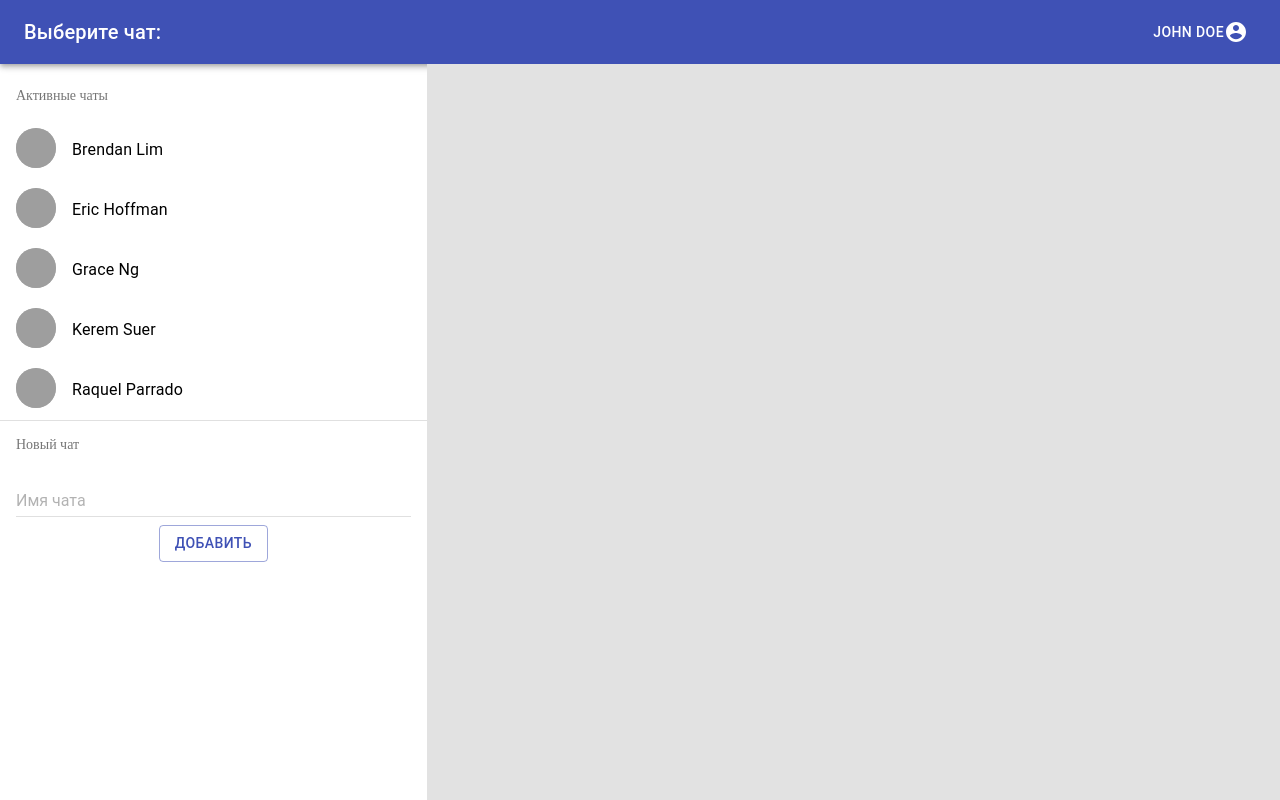
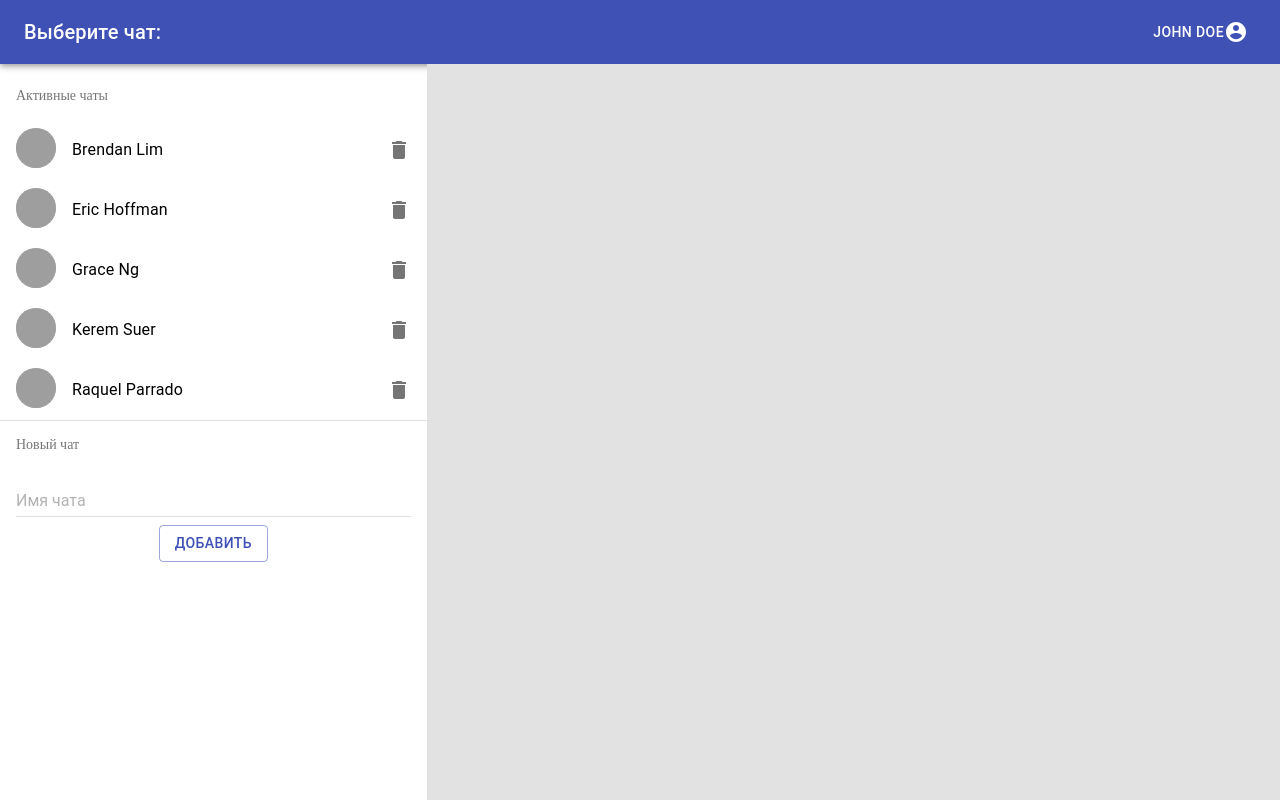
Before and after one commit to gb-courses-28486a7201cc086f/react-base, a React app: page / in a window 1280 px wide. Built offline with nearby package versions, Linux system fonts and the light colour scheme; grey boxes are pictures that could not be loaded.

Commit message:
implemented delete chat with it's messages feature

```diff
--- a/src/components/ChatList.jsx
+++ b/src/components/ChatList.jsx
@@ -2,74 +2,29 @@ import React, { useState, useEffect } from "react";
 import { bindActionCreators } from "redux";
 import connect from  "react-redux/es/connect/connect";
 import { push } from "connected-react-router";
-import { Link } from 'react-router-dom';
 import { TextField } from 'material-ui';
-import { styled } from '@material-ui/core/styles';
-import Avatar from 'material-ui/Avatar';
 import List from '@material-ui/core/List';
 import Divider from '@material-ui/core/Divider';
 import ListItem from '@material-ui/core/ListItem';
-import ListItemAvatar from '@material-ui/core/ListItemAvatar';
-import ListItemText from '@material-ui/core/ListItemText';
 import Subheader from 'material-ui/Subheader';
 import Button from '@material-ui/core/Button';
 
-import { addChat } from "../store/actions/chat";
+import ChatListItem from "./ChatListItem";
+import { addChat, delChat } from "../store/actions/chat";
 import { blinkChat } from "../store/actions/navi";
 
 const blinkTimeout = 200; //milliseconds
-
-const BlinkListItem = styled(ListItem)({
-    background: 'linear-gradient(45deg, #FE6B8B 30%, #FF8E53 90%)',
-});
-
-function makeChatList(titlesMap, currentChat, blinkChat, handleNavigate) {
-    const makeListItem = (chat, idx) => {
-        const chatTitle = titlesMap[chat];
-        const itemContent = (<>
-                <ListItemAvatar>
-                    <Avatar src={`https://picsum.photos/seed/${idx}/200`} />
-                </ListItemAvatar>
-                <ListItemText primary={chatTitle}/>
-        </>);
-
-        if (chat === blinkChat) {
-            return (
-                <BlinkListItem
-                    button
-                    selected={chat === currentChat}
-                    onClick={() => handleNavigate(chat)}
-                    key={`chat_${idx}`}
-                    >
-                    {itemContent}
-                </BlinkListItem>
-            );
-        }
-
-        return (
-            <ListItem
-                button
-                selected={chat === currentChat}
-                onClick={() => handleNavigate(chat)}
-                key={`chat_${idx}`}
-                >
-                {itemContent}
-            </ListItem>
-        );
-    }
-
-    return Object.keys(titlesMap).map((chat, idx) => makeListItem(chat, idx));
-}
 
 /**
  * Displays chats list panel
  *
  * @param {Object} props Component properties object
  * @param {string} props.chats (redux) Object which contains chats data
- * @param {Object} props.chatsBase (redux) Base URI path for chats
+ * @param {string} props.chatsBase (redux) Base URI path for chats
  * @param {string} props.currentChatId (redux) ID of selected chat
  * @param {string} props.blinkChatId (redux) ID of chat which has some event occurred
  * @param {function(string)} props.addChat (redux action) Callback for new chat adding
+ * @param {function(string)} props.delChat (redux action) Callback for chat deleting
  * @param {function(string)} props.blinkChat (redux action) Callback for chat highlighting
  * @param {function(string)} props.push (redux action) Callback for switch route
  */
@@ -106,21 +61,32 @@ const ChatList = (props) => {
         setText("");
     }
 
-    function handleNavigate(link) {
-        props.push(link);
+    function handleNavigate(chatId) {
+        props.push(getChatPath(chatId));
     }
 
-    const currentChatPath = getChatPath(props.currentChatId);
-    const blinkChatPath = getChatPath(props.blinkChatId);
-    const chatPathtoTitles = {};
-    for (let item of props.chats) {
-        chatPathtoTitles[getChatPath(item.chatId)] = item.title;
+    function handleDelete(chatId) {
+        props.delChat(chatId);
     }
+
+    const listItems = props.chats.map((chat) => {
+        return (
+            <ChatListItem
+                chat={chat}
+                selected={chat.chatId === props.currentChatId}
+                highlighted={chat.chatId === props.blinkChatId? true : false}
+                handleNavigate={handleNavigate}
+                handleDelete={handleDelete}
+                key={`chat_${chat.chatId}`}
+                >
+            </ChatListItem>
+        );
+    });
 
     return (
         <List>
             <Subheader>Активные чаты</Subheader>
-            { makeChatList(chatPathtoTitles, currentChatPath, blinkChatPath, handleNavigate) }
+            { listItems }
             <Divider/>
             <Subheader>Новый чат</Subheader>
             <ListItem style={{flexDirection: "column"}}>
@@ -149,6 +115,6 @@ const mapStateToProps = ({chatReducer, naviReducer}) => ({
     blinkChatId: naviReducer.blinkChatId, // blink chat events
 });
 
-const mapDispatchToProps = dispatch => bindActionCreators({addChat, blinkChat, push}, dispatch);
+const mapDispatchToProps = dispatch => bindActionCreators({addChat, delChat, blinkChat, push}, dispatch);
 
 export default connect(mapStateToProps, mapDispatchToProps)(ChatList);
--- /dev/null
+++ b/src/components/ChatListItem.jsx
@@ -0,0 +1,67 @@
+import React from "react";
+import { styled } from '@material-ui/core/styles';
+import Avatar from 'material-ui/Avatar';
+import ListItem from '@material-ui/core/ListItem';
+import ListItemAvatar from '@material-ui/core/ListItemAvatar';
+import ListItemText from '@material-ui/core/ListItemText';
+import ListItemSecondaryAction from "@material-ui/core/ListItemSecondaryAction";
+import IconButton from "@material-ui/core/IconButton";
+import DeleteIcon from "@material-ui/icons/Delete";
+
+const HighlightListItem = styled(ListItem)({
+    background: 'linear-gradient(45deg, #FE6B8B 30%, #FF8E53 90%)',
+});
+
+/**
+ * Item of chat list
+ *
+ * @param {Object} props Component properties object
+ * @param {Object} props.chat Current chat (contains chatId, title)
+ * @param {boolean} props.selected Is current chat selected
+ * @param {boolean} props.highlighted Is current chat highlighted
+ * @param {function(string)} props.handleNavigate Callback for item click
+ * @param {function(string)} props.handleDelete Callback for item delete button click
+ */
+const ChatListItem = (props) => {
+
+    const itemContent = (<>
+            <ListItemAvatar>
+                <Avatar src={`https://picsum.photos/seed/${props.chat.chatId}/200`} />
+            </ListItemAvatar>
+            <ListItemText primary={props.chat.title}/>
+            <ListItemSecondaryAction>
+                <IconButton
+                    edge="end"
+                    aria-label="delete"
+                    onClick={() => props.handleDelete(props.chat.chatId)}
+                    >
+                    <DeleteIcon />
+                </IconButton>
+            </ListItemSecondaryAction>
+    </>);
+
+    if (props.highlighted) {
+        return (
+            <HighlightListItem
+                button
+                selected={props.selected}
+                onClick={() => props.handleNavigate(props.chat.chatId)}
+                >
+                {itemContent}
+            </HighlightListItem>
+        );
+    }
+
+    return (
+        <ListItem
+            button
+            selected={props.selected}
+            onClick={() => props.handleNavigate(props.chat.chatId)}
+            >
+            {itemContent}
+        </ListItem>
+    );
+
+}
+
+export default ChatListItem;
--- a/src/store/actions/chat.js
+++ b/src/store/actions/chat.js
@@ -1,6 +1,12 @@
 export const ADD_CHAT = "@@chat/ADD_CHAT";
+export const DEL_CHAT = "@@chat/DEL_CHAT";
 
 export const addChat = (title) => ({
     type: ADD_CHAT,
     title,
-})
+});
+
+export const delChat = (chatId) => ({
+    type: DEL_CHAT,
+    chatId: chatId,
+});
--- a/src/store/reducers/chat.js
+++ b/src/store/reducers/chat.js
@@ -1,4 +1,4 @@
-import { ADD_CHAT } from "../actions/chat";
+import { ADD_CHAT, DEL_CHAT } from "../actions/chat";
 
 const initialState = [
     {chatId: "1", title: "Brendan Lim"},
@@ -18,6 +18,10 @@ export default function chatReducer(store=initialState, action) {
 
             return [...store, newChat];
 
+        case DEL_CHAT:
+            // filter out chat with ID from delete action
+            return store.filter((item) => !(action.chatId === item.chatId));
+
         default:
             return store;
     }
--- a/src/store/reducers/message.js
+++ b/src/store/reducers/message.js
@@ -1,8 +1,11 @@
 import { SEND_MESSAGE } from "../actions/message";
+import { DEL_CHAT } from "../actions/chat";
 
 const initialState = {};
 
 export default function messageReducer(store=initialState, action) {
+    let newStore;
+
     switch (action.type) {
         case SEND_MESSAGE:
             const msgList = action.chatId in store? store[action.chatId] : [];
@@ -12,9 +15,19 @@ export default function messageReducer(store=initialState, action) {
                 text: action.text,
             };
 
-            let newStore = {...store};
+            newStore = {...store};
             newStore[action.chatId] = [...msgList, newMsg];
 
+            return newStore;
+
+        case DEL_CHAT:
+            // filter out messages from chat with ID defined at delete action
+            newStore = {};
+            for (let key in store) {
+                if (key !== action.chatId) {
+                    newStore[key] = store[key];
+                }
+            }
             return newStore;
 
         default:
```
